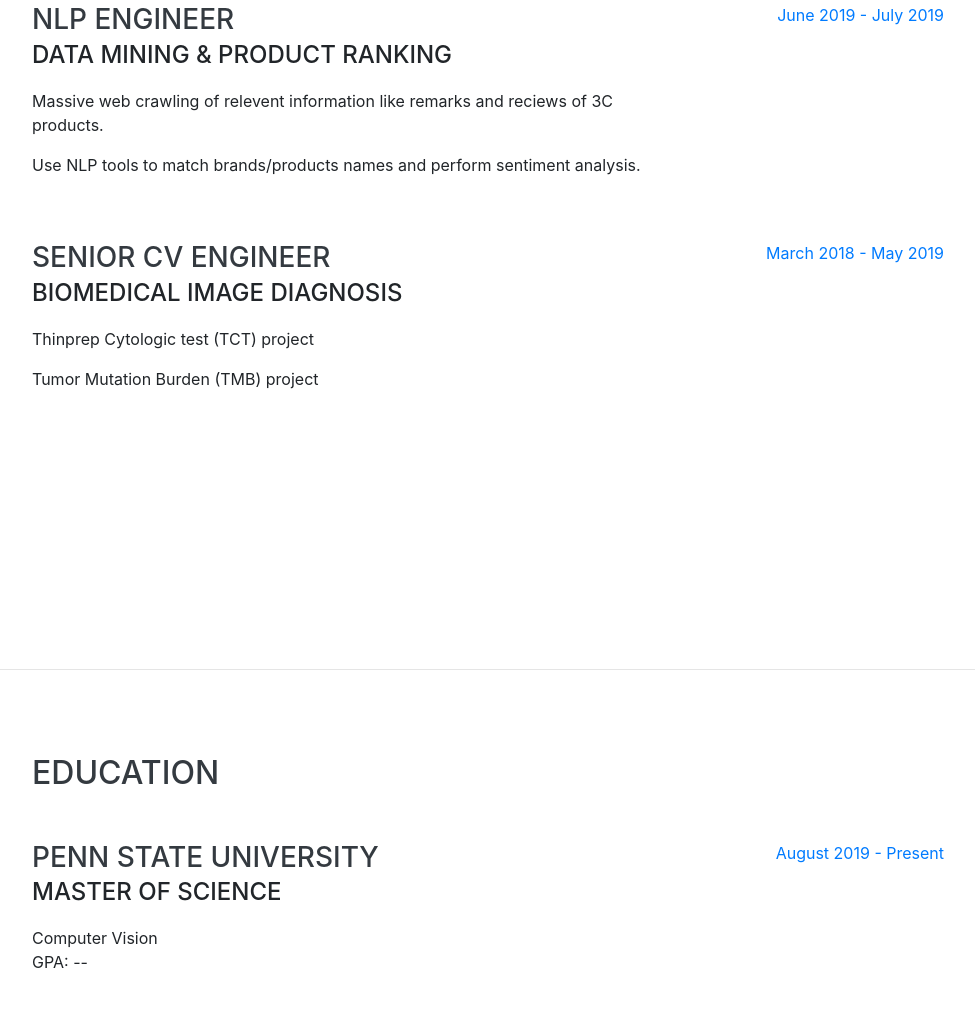
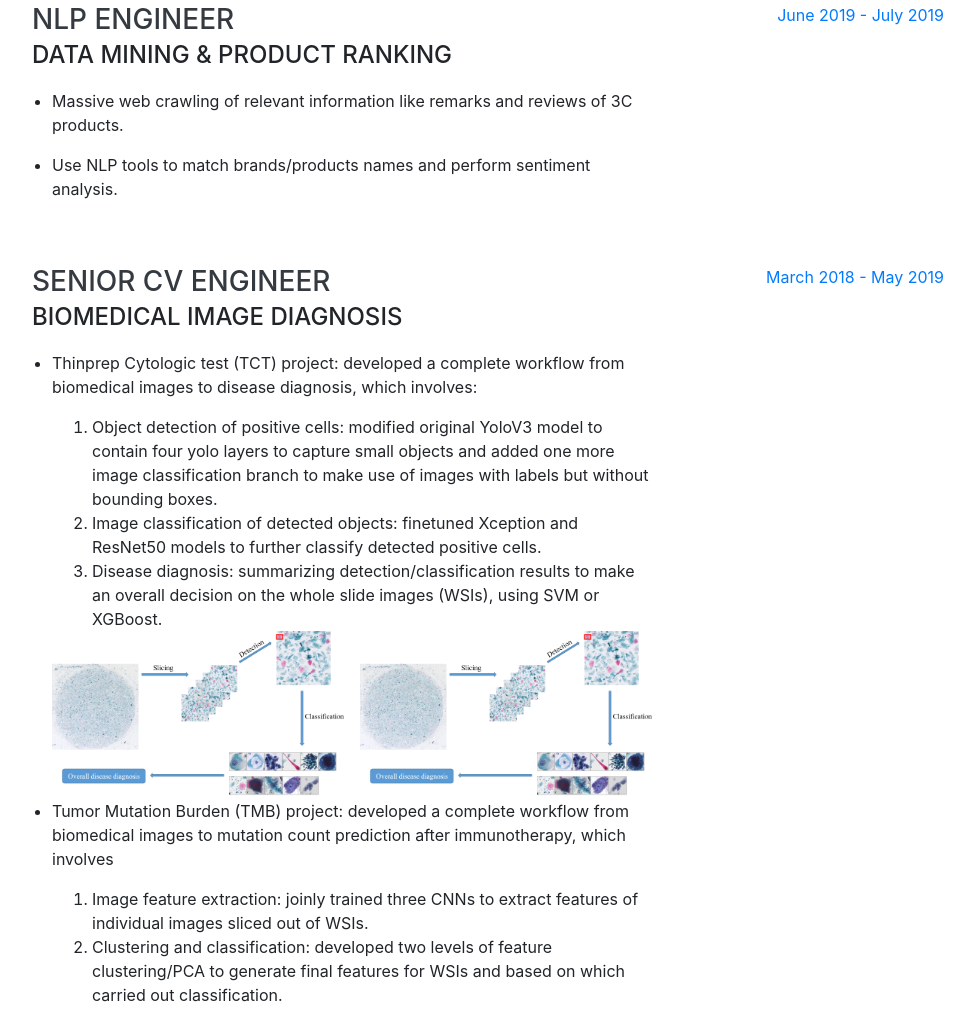
Before and after one commit to liyu10000/liyu10000.github.io, a website with bundled scripts: page index.html in a window 1280 px wide. Shown: the part 932-1942 px from the top of the page, without its empty margins (288-1263 px from the left). Built offline with nearby package versions, Linux system fonts and the light colour scheme; a web font is replaced by a local one.

Commit message:
updated work experience

```diff
--- a/index.html
+++ b/index.html
@@ -69,7 +69,7 @@
         <div class="subheading mb-5">1400 Martin Street · State College, PA 16803 · (814) 852-9160 ·
           <a href="mailto:name@email.com">liyudarren@hotmail.com</a>
         </div>
-        <p class="lead mb-5">I am currently a first year graduate student in College of Information Sciences and Technology, Penn State University. I works with Dr. James Wang and my research interest is the application of computer vision in biomedical imaging.</p>
+        <p class="lead mb-5">I am currently a first year graduate student in College of Information Sciences and Technology, Penn State University. I work with Dr. James Wang and my research interest is the application of computer vision in biomedical imaging.</p>
         <div class="social-icons">
           <a href="#">
             <i class="fab fa-linkedin-in"></i>
@@ -97,8 +97,14 @@
           <div class="resume-content">
             <h3 class="mb-0">NLP Engineer</h3>
             <div class="subheading mb-3">Data Mining & Product Ranking</div>
-            <p>Massive web crawling of relevent information like remarks and reciews of 3C products.</p>
-            <p>Use NLP tools to match brands/products names and perform sentiment analysis.</p>
+            <ul style="padding-left:20px;">
+              <li>
+                <p>Massive web crawling of relevant information like remarks and reviews of 3C products.</p>
+              </li>
+              <li>
+                <p>Use NLP tools to match brands/products names and perform sentiment analysis.</p>
+              </li>
+            </ul>
           </div>
           <div class="resume-date text-md-right">
             <span class="text-primary">June 2019 - July 2019</span>
@@ -109,8 +115,27 @@
           <div class="resume-content">
             <h3 class="mb-0">Senior CV Engineer</h3>
             <div class="subheading mb-3">Biomedical Image Diagnosis</div>
-            <p>Thinprep Cytologic test (TCT) project</p>
-            <p>Tumor Mutation Burden (TMB) project</p>
+            <ul style="padding-left:20px;">
+              <li>
+                <p>Thinprep Cytologic test (TCT) project: developed a complete workflow from biomedical images to disease diagnosis, which involves:</p>
+                <ol>
+                  <li>Object detection of positive cells: modified original YoloV3 model to contain four yolo layers to capture small objects and added one more image classification branch to make use of images with labels but without bounding boxes.</li>
+                  <li>Image classification of detected objects: finetuned Xception and ResNet50 models to further classify detected positive cells.</li>
+                  <li>Disease diagnosis: summarizing detection/classification results to make an overall decision on the whole slide images (WSIs), using SVM or XGBoost.</li>
+                </ol>
+              </li>
+              <div>
+                <img src="img/img1.png" alt="" style="width:49%;float:left">
+                <img src="img/img1.png" alt="" style="width:49%;float:right;">
+              </div>
+              <li>
+                <p>Tumor Mutation Burden (TMB) project: developed a complete workflow from biomedical images to mutation count prediction after immunotherapy, which involves</p>
+                <ol>
+                  <li>Image feature extraction: joinly trained three CNNs to extract features of individual images sliced out of WSIs.</li>
+                  <li>Clustering and classification: developed two levels of feature clustering/PCA to generate final features for WSIs and based on which carried out classification.</li>
+                </ol>
+              </li>
+            </ul>
           </div>
           <div class="resume-date text-md-right">
             <span class="text-primary">March 2018 - May 2019</span>
```
Also changed, not shown: img/img1.png (added), img/img2.png (added).
